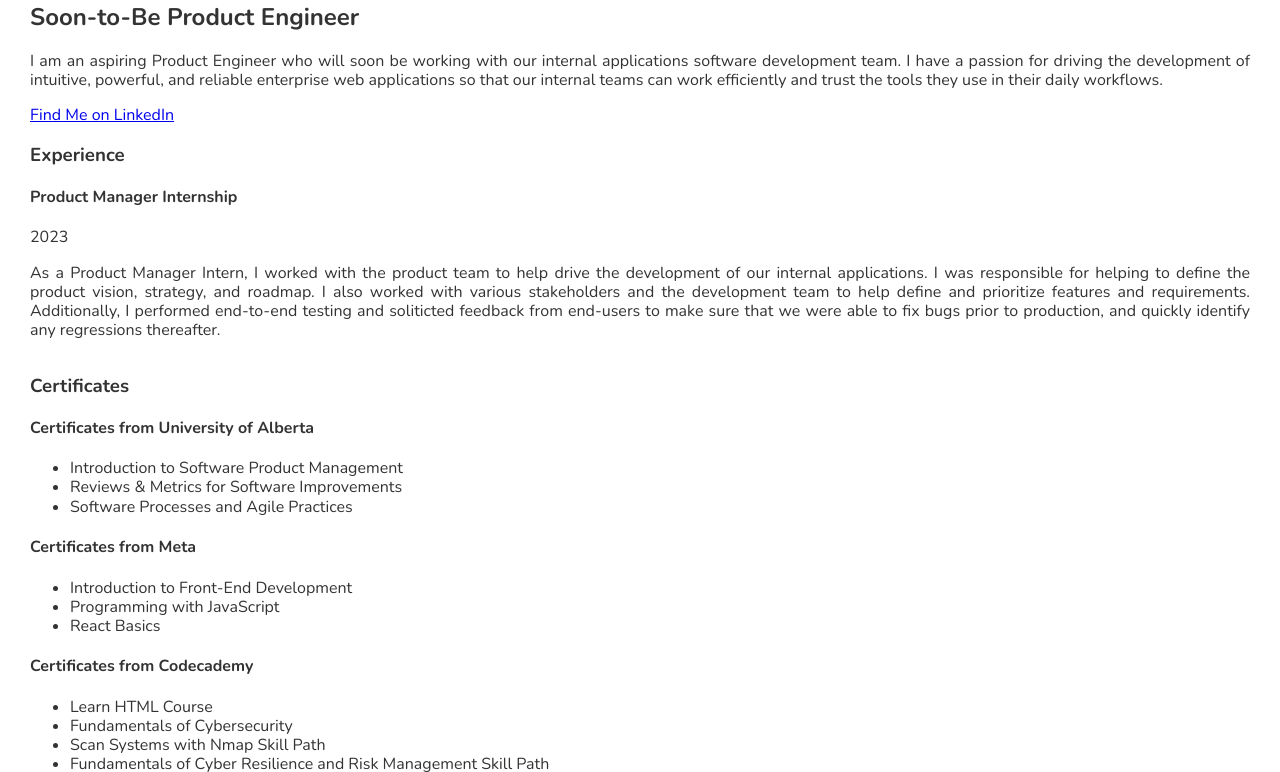
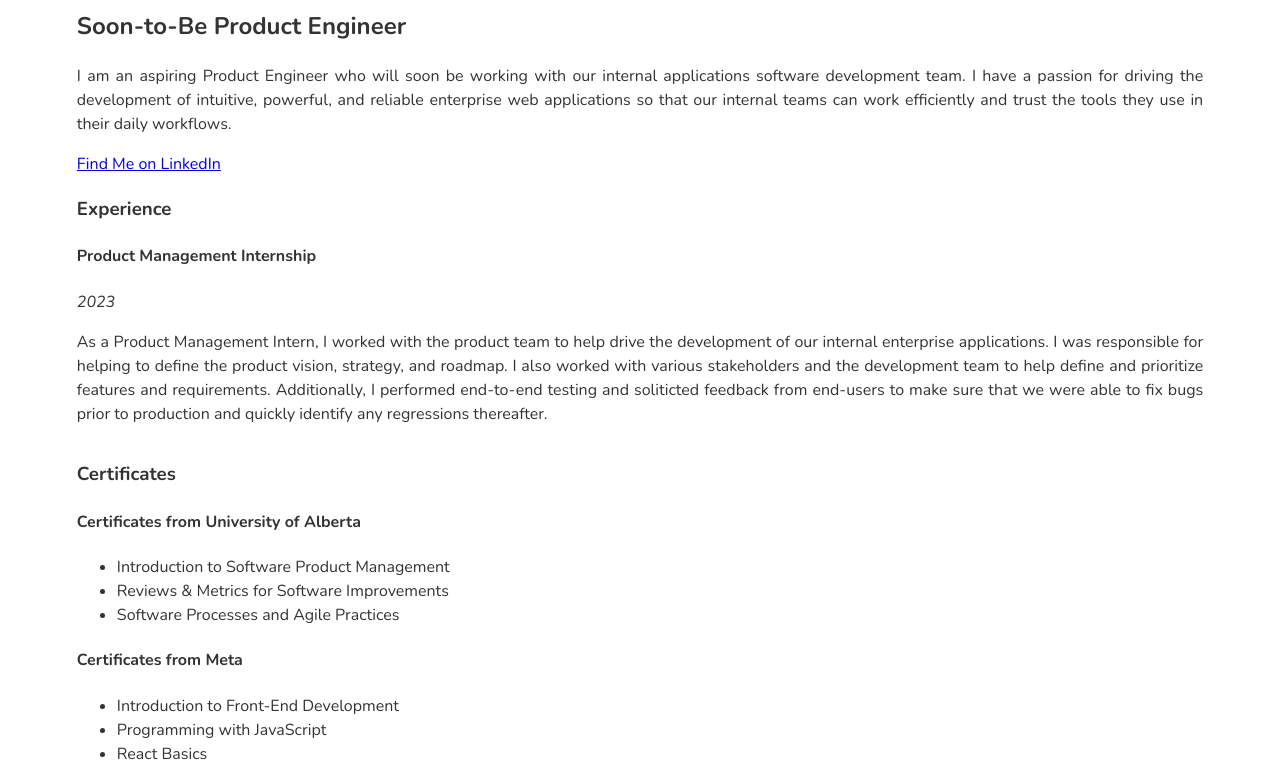
Before and after one commit to wadallace/3-18, a plain HTML site: page index.html in a window 1280 px wide. Shown: the part 108-880 px from the top of the page. Drawn offline with nearby package versions, Linux system fonts and the light colour scheme.

Commit message:
grammar - le sigh

```diff
--- a/index.html
+++ b/index.html
@@ -21,30 +21,34 @@
   <body>
     <div class="aboutme">
       <h1>Wade Wallace</h1>
+      <div>
         <h2>Soon-to-Be Product Engineer</h2>
         <p>
           I am an aspiring Product Engineer who will soon be working with our
           internal applications software development team. I have a passion for
-        driving the development of intuitive, powerful, and reliable enterprise
-        web applications so that our internal teams can work efficiently and
-        trust the tools they use in their daily workflows.
+          driving the development of intuitive, powerful, and reliable
+          enterprise web applications so that our internal teams can work
+          efficiently and trust the tools they use in their daily workflows.
         </p>
         <a href="https://www.linkedin.com/in/wadallace/">Find Me on LinkedIn</a>
+      </div>
     </div>
     <div class="experience">
       <h3>Experience</h3>
       <div class="pm-intern">
-        <h4>Product Manager Internship</h4>
-        <p>2023</p>
+        <h4>Product Management Internship</h4>
         <p>
-          As a Product Manager Intern, I worked with the product team to help
-          drive the development of our internal applications. I was responsible
-          for helping to define the product vision, strategy, and roadmap. I
-          also worked with various stakeholders and the development team to help
-          define and prioritize features and requirements. Additionally, I
-          performed end-to-end testing and soliticted feedback from end-users to
-          make sure that we were able to fix bugs prior to production, and
-          quickly identify any regressions thereafter.
+          <i>2023</i>
+        </p>
+        <p>
+          As a Product Management Intern, I worked with the product team to help
+          drive the development of our internal enterprise applications. I was
+          responsible for helping to define the product vision, strategy, and
+          roadmap. I also worked with various stakeholders and the development
+          team to help define and prioritize features and requirements.
+          Additionally, I performed end-to-end testing and soliticted feedback
+          from end-users to make sure that we were able to fix bugs prior to
+          production and quickly identify any regressions thereafter.
         </p>
       </div>
     </div>
@@ -92,6 +96,7 @@
     </div>
     <div class="projects">
       <h3>Projects</h3>
+      <p>Coming soon!</p>
     </div>
   </body>
 </html>
--- a/style.css
+++ b/style.css
@@ -5,9 +5,11 @@ body {
     font-variation-settings: "slnt" 0;
     font-size: 16px;
     color: #333;
-    line-height: 1.2;
+    line-height: 1.5;
     margin: 0;
-    padding: 30px;
+    padding: 6%;
+    padding-top: 2%;
+    padding-bottom: 2%;
     display: flex;
     flex-direction: column;
     justify-content: center;
```
Lines whose indentation alone changed are shown as unchanged.
